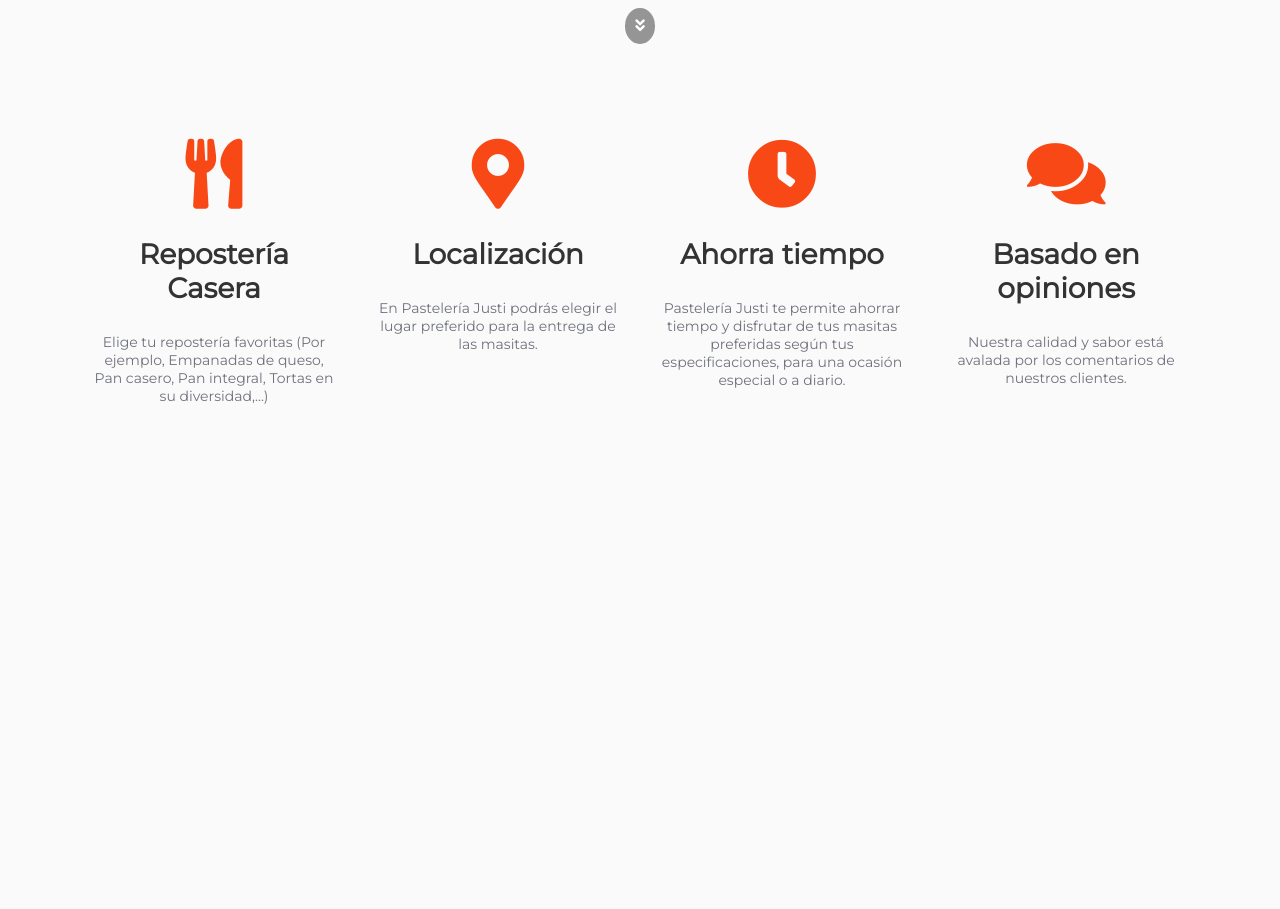
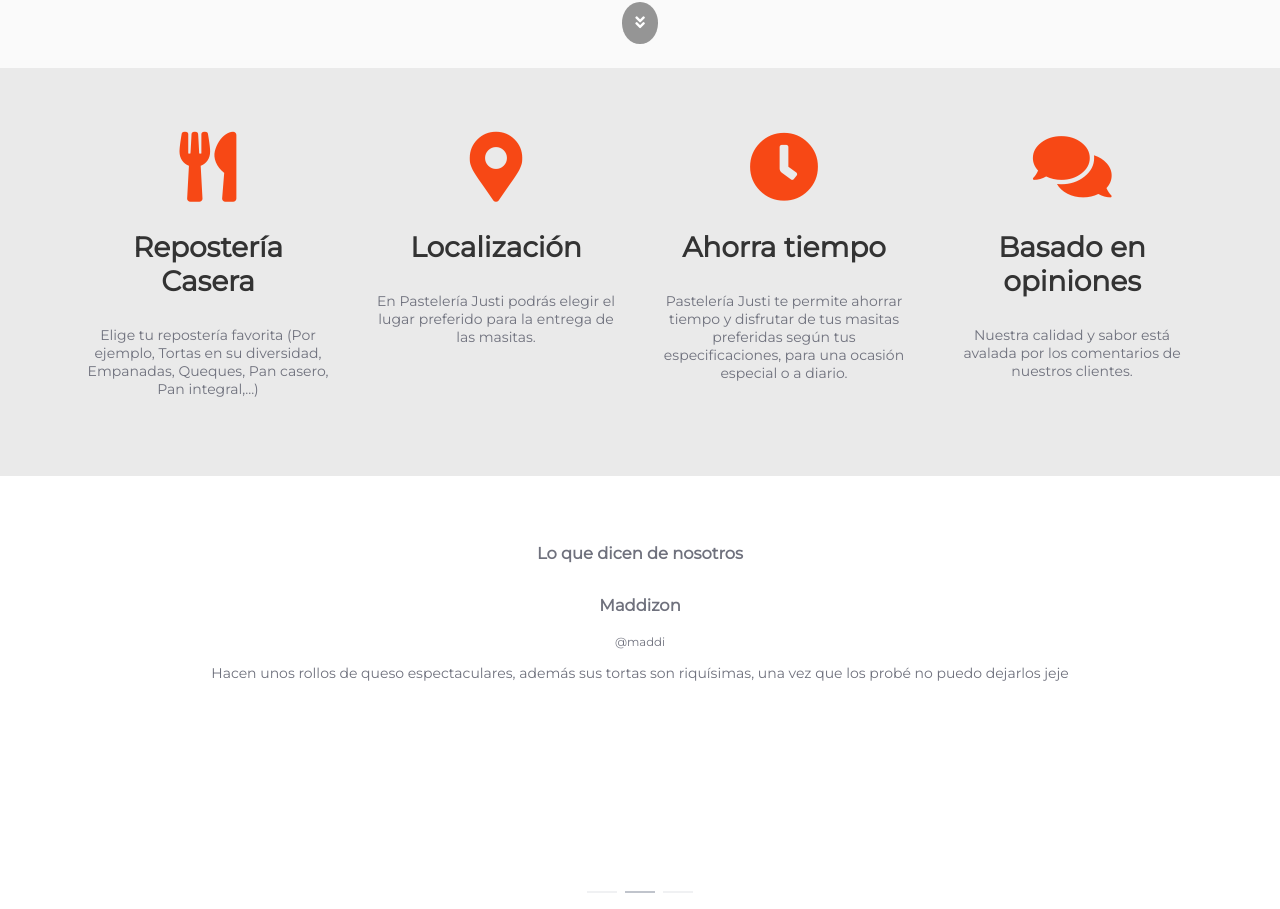
Before and after one commit to diegofertr/web-pasteleria, a Vue app: page /#/ in a window 1280 px wide. Shown: the part 745-1654 px from the top of the page. Before the commit the page ends 1164 px from the top, so only its background shows below. Built offline with nearby package versions, Linux system fonts and the light colour scheme; a web font is replaced by a local one.

Commit message:
ajustes en estilos de features

```diff
--- a/src/assets/scss/_theme.scss
+++ b/src/assets/scss/_theme.scss
@@ -88,16 +88,19 @@
       color: white;
       background: rgba($color: #333, $alpha: 0.5);
       border-radius: 50%;
-      padding: 10px;
+      padding: 13px;
     }
   }
 }
 
 // features section in home page
 .features {
-  margin: 1.2rem 4.5rem 0;
+  // margin: 1.2rem 4.5rem 0;
+  margin-top: -3.2rem;
+  padding: 4rem;
   display: grid;
   grid-template-columns: repeat(4, 1fr);
+  background-color: #eaeaea;
 
   .feature {
     margin-right: 1.2rem;
--- a/src/views/Home.vue
+++ b/src/views/Home.vue
@@ -22,7 +22,7 @@
       <div class="feature">
         <i class="fas el-icon-fa-utensils feature-icon"></i>
         <h3 class="feature-title">Repostería Casera</h3>
-        <p class="feature-description">Elige tu repostería favoritas (Por ejemplo, Empanadas de queso, Pan casero, Pan integral, Tortas en su diversidad,...)</p>
+        <p class="feature-description">Elige tu repostería favorita (Por ejemplo, Tortas en su diversidad, Empanadas, Queques, Pan casero, Pan integral,...)</p>
       </div>
       <div class="feature">
         <i class="fas el-icon-fa-map-marker-alt feature-icon"></i>
@@ -40,12 +40,40 @@
         <p class="feature-description">Nuestra calidad y sabor está avalada por los comentarios de nuestros clientes.</p>
       </div>
     </section>
+    <section class="comments">
+      <h3 class="comments-title">Lo que dicen de nosotros</h3>
+      <el-carousel indicator-position="outside" class="comments-carousel">
+        <el-carousel-item v-for="item in comments" :key="item">
+          <div class="comment">
+            <h3 class="comment-name">{{ item.name }}</h3><small>{{ item.username }}</small>
+            <p class="comment-content">{{ item.comment }}</p>
+          </div>
+        </el-carousel-item>
+      </el-carousel>
+    </section>
   </div>
 </template>
 
 <script>
 export default {
   name: 'home',
+  data () {
+    return {
+      comments: [{
+        name: 'Mario',
+        username: '@mrbqr',
+        comment: 'Recomiendo ampliamente los pasteles, son muy deliciosos, con un sabor único y diferente'
+      }, {
+        name: 'Maddizon',
+        username: '@maddi',
+        comment: 'Hacen unos rollos de queso espectaculares, además sus tortas son riquísimas, una vez que los probé no puedo dejarlos jeje'
+      }, {
+        name: 'Fernando',
+        username: '@fertr',
+        comment: 'Los pasteles son de lo mejor, muy sabrosos, además de que la torta puede ser adornado a tu gusto'
+      }]
+    }
+  },
   methods: {
     order () {
       this.$confirm('Para realizar tu pedido por favor inicia sesión con tu cuenta de gmail o facebook')
@@ -53,3 +81,10 @@
   }
 }
 </script>
+
+<style lang="scss">
+.comments {
+  background: #fff;
+  padding-top: 50px;
+}
+</style>
```
